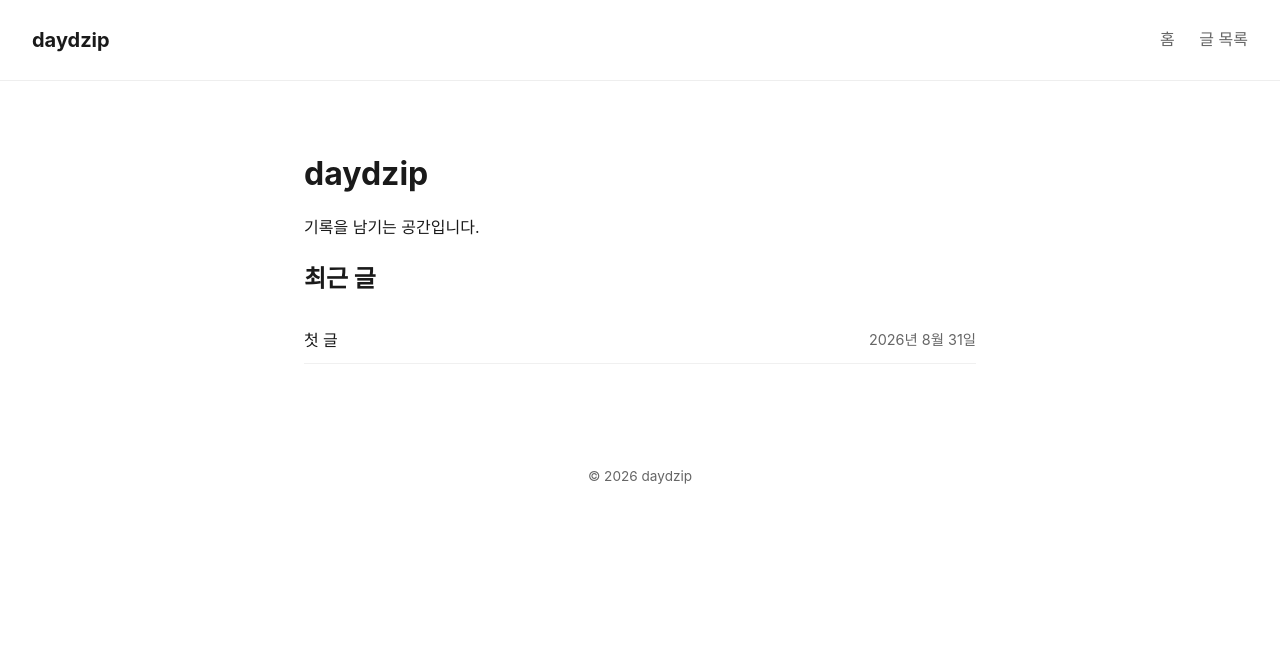
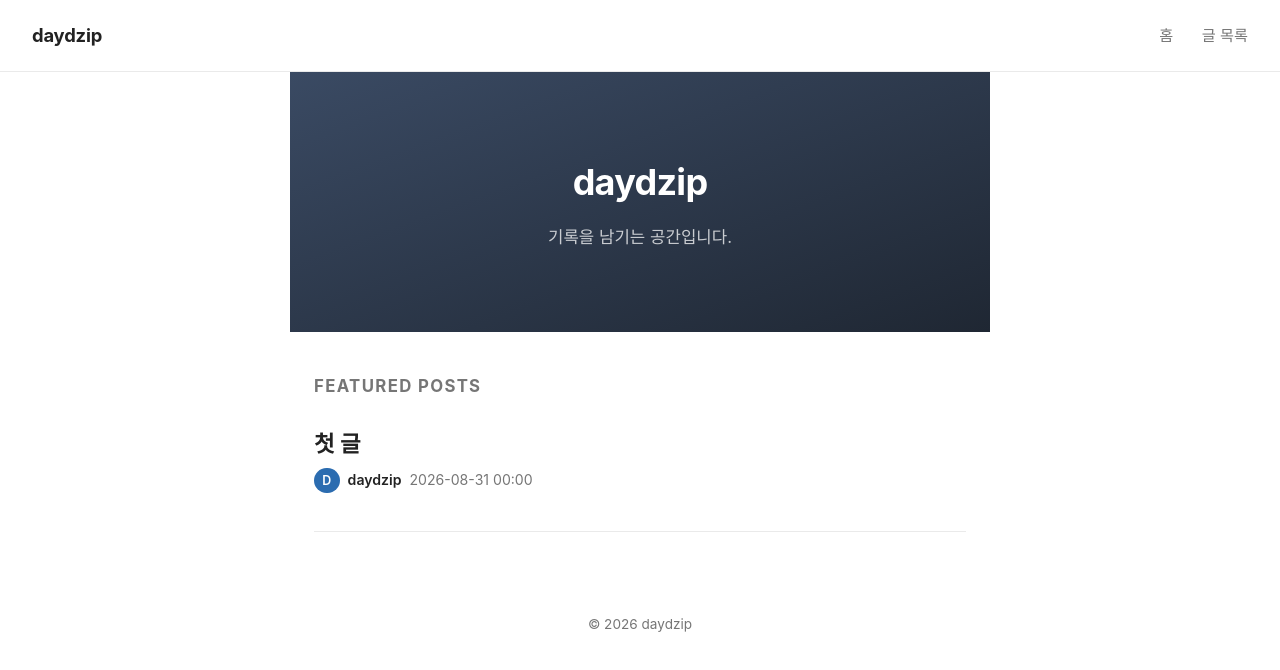
Before and after one commit to daydzip/daydzip, an Eleventy site: page src/index.njk in a window 1280 px wide. Built offline with nearby package versions, Linux system fonts and the light colour scheme; Eleventy itself is replaced by a stand-in of ours; files that its build step writes are made by us from their sources.

Commit message:
Redesign blog with minimal hero + post feed layout
Adds tag/excerpt fields, author avatar, and card-based post list
inspired by minimal blog templates.

```diff
--- a/src/_data/site.js
+++ b/src/_data/site.js
@@ -1,4 +1,6 @@
 module.exports = {
   title: "daydzip",
+  tagline: "기록을 남기는 공간입니다.",
+  author: "daydzip",
   year: new Date().getFullYear(),
 };
--- a/src/_includes/layouts/base.njk
+++ b/src/_includes/layouts/base.njk
@@ -3,12 +3,12 @@
 <head>
   <meta charset="utf-8">
   <meta name="viewport" content="width=device-width, initial-scale=1">
-  <title>{{ title }} · daydzip</title>
+  <title>{{ title }} · {{ site.title }}</title>
   <link rel="stylesheet" href="/assets/style.css">
 </head>
 <body>
   <header class="site-header">
-    <a class="site-title" href="/">daydzip</a>
+    <a class="site-title" href="/">{{ site.title }}</a>
     <nav>
       <a href="/">홈</a>
       <a href="/posts/">글 목록</a>
@@ -18,7 +18,7 @@
     {{ content | safe }}
   </main>
   <footer class="site-footer">
-    <p>&copy; {{ site.year }} daydzip</p>
+    <p>&copy; {{ site.year }} {{ site.title }}</p>
   </footer>
   <script src="https://identity.netlify.com/v1/netlify-identity-widget.js"></script>
   <script>
--- /dev/null
+++ b/src/_includes/partials/post-card.njk
@@ -0,0 +1,15 @@
+<article class="post-card">
+  <h2 class="post-card-title"><a href="{{ post.url }}">{{ post.data.title }}</a></h2>
+  {% if post.data.excerpt %}
+  <p class="post-card-excerpt">{{ post.data.excerpt }}</p>
+  {% endif %}
+  {% if post.data.tag %}
+  <span class="tag-pill">{{ post.data.tag }}</span>
+  {% endif %}
+  <div class="post-card-meta">
+    <span class="avatar">{{ site.author | initial }}</span>
+    <span class="author-name">{{ site.author }}</span>
+    <span class="meta-date">{{ post.data.date | dateShort }}</span>
+  </div>
+</article>
+<hr class="post-divider">
--- a/src/admin/config.yml
+++ b/src/admin/config.yml
@@ -14,5 +14,7 @@ collections:
     fields:
       - { label: "제목", name: "title", widget: "string" }
       - { label: "날짜", name: "date", widget: "datetime" }
+      - { label: "태그", name: "tag", widget: "string", default: "Blog", required: false }
+      - { label: "요약", name: "excerpt", widget: "text", required: false, hint: "글 목록에 보여줄 짧은 요약" }
       - { label: "본문", name: "body", widget: "markdown" }
       - { label: "레이아웃", name: "layout", widget: "hidden", default: "layouts/post.njk" }
--- a/src/assets/style.css
+++ b/src/assets/style.css
@@ -1,40 +1,47 @@
 :root {
-  color-scheme: light dark;
-  --fg: #1a1a1a;
-  --bg: #ffffff;
-  --muted: #666;
+  color-scheme: light;
+  --fg: #222;
+  --bg: #fff;
+  --muted: #767676;
   --accent: #2b6cb0;
+  --border: #eaeaea;
+  --hero-from: #3a4a63;
+  --hero-to: #1f2733;
+  --pill-bg: #f0f0f0;
+  --pill-fg: #555;
 }
 
 * { box-sizing: border-box; }
 
 body {
   margin: 0;
-  font-family: -apple-system, BlinkMacSystemFont, "Segoe UI", "Apple SD Gothic Neo", sans-serif;
+  font-family: -apple-system, BlinkMacSystemFont, "Segoe UI", "Apple SD Gothic Neo", "Malgun Gothic", sans-serif;
   color: var(--fg);
   background: var(--bg);
-  line-height: 1.6;
+  line-height: 1.7;
 }
 
 .site-header {
   display: flex;
   justify-content: space-between;
   align-items: center;
-  padding: 1.5rem 2rem;
-  border-bottom: 1px solid #eee;
+  padding: 1.25rem 2rem;
+  border-bottom: 1px solid var(--border);
 }
 
 .site-title {
   font-weight: 700;
-  font-size: 1.25rem;
+  font-size: 1.15rem;
   color: var(--fg);
   text-decoration: none;
+  letter-spacing: -0.01em;
 }
 
 .site-header nav a {
-  margin-left: 1.25rem;
+  margin-left: 1.5rem;
   color: var(--muted);
   text-decoration: none;
+  font-size: 0.95rem;
 }
 
 .site-header nav a:hover {
@@ -42,46 +49,130 @@ body {
 }
 
 main {
-  max-width: 720px;
+  max-width: 700px;
   margin: 0 auto;
-  padding: 2.5rem 1.5rem;
+  padding: 0 1.5rem;
+}
+
+/* Hero */
+.hero {
+  margin: 0 -1.5rem 2.5rem;
+  padding: 5rem 1.5rem;
+  text-align: center;
+  color: #fff;
+  background: linear-gradient(160deg, var(--hero-from), var(--hero-to));
 }
 
 .hero h1 {
-  font-size: 2rem;
-  margin-bottom: 0.25rem;
+  margin: 0 0 0.6rem;
+  font-size: 2.25rem;
+  letter-spacing: -0.02em;
 }
 
-.post-list {
-  list-style: none;
-  padding: 0;
+.hero p {
+  margin: 0;
+  color: rgba(255, 255, 255, 0.75);
+  font-size: 1.05rem;
 }
 
-.post-list li {
-  display: flex;
-  justify-content: space-between;
-  padding: 0.6rem 0;
-  border-bottom: 1px solid #f0f0f0;
+/* Post feed */
+.feed-heading {
+  font-size: 1.05rem;
+  text-transform: uppercase;
+  letter-spacing: 0.08em;
+  color: var(--muted);
+  margin-bottom: 1.5rem;
 }
 
-.post-list a {
+.post-card {
+  padding: 0.25rem 0 1.1rem;
+}
+
+.post-card-title {
+  margin: 0 0 0.5rem;
+  font-size: 1.4rem;
+  line-height: 1.4;
+}
+
+.post-card-title a {
   color: var(--fg);
   text-decoration: none;
-  font-weight: 500;
 }
 
-.post-list a:hover {
+.post-card-title a:hover {
   color: var(--accent);
 }
 
-.post-date {
+.post-card-excerpt {
+  margin: 0 0 0.75rem;
+  color: #444;
+}
+
+.tag-pill {
+  display: inline-block;
+  padding: 0.2rem 0.65rem;
+  border-radius: 999px;
+  background: var(--pill-bg);
+  color: var(--pill-fg);
+  font-size: 0.78rem;
+  margin-bottom: 0.75rem;
+}
+
+.post-card-meta,
+.post-meta-top {
+  display: flex;
+  align-items: center;
+  gap: 0.5rem;
+  font-size: 0.88rem;
   color: var(--muted);
-  font-size: 0.9rem;
+}
+
+.post-meta-top {
+  margin: 0.75rem 0 2rem;
+}
+
+.avatar {
+  display: inline-flex;
+  align-items: center;
+  justify-content: center;
+  width: 1.6rem;
+  height: 1.6rem;
+  border-radius: 50%;
+  background: var(--accent);
+  color: #fff;
+  font-size: 0.78rem;
+  font-weight: 600;
+}
+
+.author-name {
+  font-weight: 600;
+  color: var(--fg);
+}
+
+.post-divider {
+  border: none;
+  border-top: 1px solid var(--border);
+  margin: 1.25rem 0;
+}
+
+/* Single post */
+.post h1 {
+  font-size: 2rem;
+  margin-bottom: 0.5rem;
+  letter-spacing: -0.01em;
+}
+
+.post-body {
+  margin-top: 1rem;
+}
+
+.post-body p {
+  margin: 0 0 1.1rem;
 }
 
 .site-footer {
   text-align: center;
-  padding: 2rem;
+  padding: 3rem 1.5rem;
   color: var(--muted);
   font-size: 0.85rem;
 }
--- a/src/index.njk
+++ b/src/index.njk
@@ -3,18 +3,13 @@ layout: layouts/base.njk
 title: 홈
 ---
 <section class="hero">
-  <h1>daydzip</h1>
-  <p>기록을 남기는 공간입니다.</p>
+  <h1>{{ site.title }}</h1>
+  <p>{{ site.tagline }}</p>
 </section>
 
-<section class="recent-posts">
-  <h2>최근 글</h2>
-  <ul class="post-list">
-    {% for post in collections.posts %}
-    <li>
-      <a href="{{ post.url }}">{{ post.data.title }}</a>
-      <span class="post-date">{{ post.data.date | dateReadable }}</span>
-    </li>
-    {% endfor %}
-  </ul>
+<section class="post-feed">
+  <h2 class="feed-heading">Featured Posts</h2>
+  {% for post in collections.posts %}
+  {% include "partials/post-card.njk" %}
+  {% endfor %}
 </section>
--- a/src/posts.njk
+++ b/src/posts.njk
@@ -3,12 +3,9 @@ layout: layouts/base.njk
 title: 글 목록
 permalink: /posts/
 ---
-<h1>글 목록</h1>
-<ul class="post-list">
+<section class="post-feed">
+  <h1 class="feed-heading">글 목록</h1>
   {% for post in collections.posts %}
-  <li>
-    <a href="{{ post.url }}">{{ post.data.title }}</a>
-    <span class="post-date">{{ post.data.date | dateReadable }}</span>
-  </li>
+  {% include "partials/post-card.njk" %}
   {% endfor %}
-</ul>
+</section>
```
Also changed, not shown: src/_includes/layouts/post.njk (+11 -2 lines), .eleventy.js.
